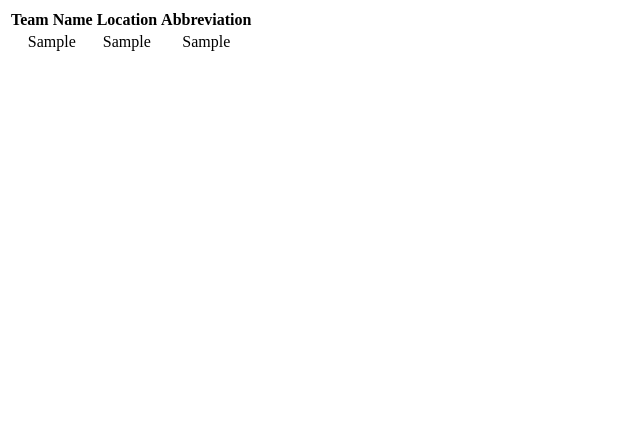
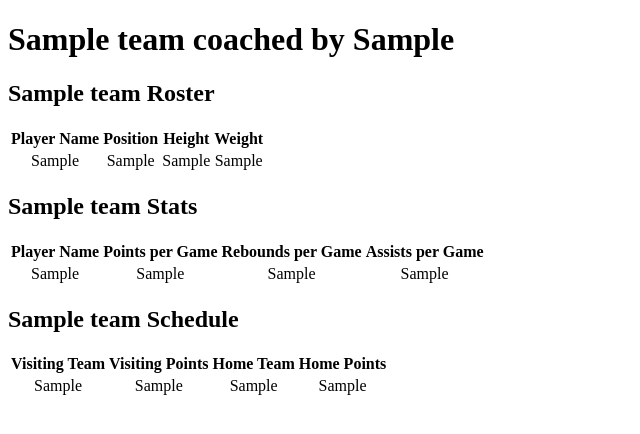
Before and after one commit to jrebibo/nba_db_project, a Django app: template nbaDashboard/the_league/templates/team_information.html in a window 1280 px wide. Shown: the top 434 px of the page, without its empty margins (0-640 px from the left). Run offline with Django 3.2, Linux system fonts and the light colour scheme; the template is opened without the code that fills it: most values are stand-ins (such as "Sample title", 1, 10 or a date in 2020).

Commit message:
Added more functionality

```diff
--- a/nbaDashboard/the_league/templates/team_information.html
+++ b/nbaDashboard/the_league/templates/team_information.html
@@ -1,18 +1,56 @@
 <!DOCTYPE html>
 <html>
 <body>
-
+<h1> {{ team }} coached by {{ team_coach }} </h1>
+<h2> {{ team }} Roster </h2>
 <table style="text-align: center">
     <tr>
-        <th>Team Name</th>
-        <th>Location</th>
-        <th>Abbreviation</th>
+        <th>Player Name</th>
+        <th>Position</th>
+        <th>Height</th>
+        <th>Weight</th>
     </tr>
-    {% for value in team_info %}
+    {% for value in team_roster %}
     <tr>
         <td> {{ value.0 }} </td>
         <td> {{ value.1 }} </td>
         <td> {{ value.2 }} </td>
+        <td> {{ value.3 }} </td>
+    </tr>
+    {% endfor %}
+    </table>
+
+<h2> {{ team }} Stats </h2>
+<table style="text-align: center">
+    <tr>
+        <th>Player Name</th>
+        <th>Points per Game</th>
+        <th>Rebounds per Game</th>
+        <th>Assists per Game</th>
+    </tr>
+    {% for value in team_stats %}
+    <tr>
+        <td> {{ value.0 }} </td>
+        <td> {{ value.1 }} </td>
+        <td> {{ value.2 }} </td>
+        <td> {{ value.3 }} </td>
+    </tr>
+    {% endfor %}
+    </table>
+<h2> {{ team }} Schedule </h2>
+<table style="text-align: center">
+    <tr>
+        <th>Visiting Team</th>
+        <th>Visiting Points</th>
+        <th>Home Team</th>
+        <th>Home Points</th>
+    </tr>
+    {% for value in team_schedule %}
+    <tr>
+        <td> {{ value.0 }} </td>
+        <td> {{ value.1 }} </td>
+        <td> {{ value.2 }} </td>
+        <td> {{ value.3 }} </td>
     </tr>
     {% endfor %}
     </table>
--- a/nbaDashboard/the_league/urls.py
+++ b/nbaDashboard/the_league/urls.py
@@ -11,7 +11,8 @@ urlpatterns = [
     path('team_name', views.get_team_names, name="team_names"),
     path('team_abbreviations', views.get_team_abbreviations, name="team_abbreviations"),
     path('team_location', views.get_team_location, name="team_locations"),
-    path('view_roster', views.view_roster, name="view_roster"),
-
+    path('view_team', views.view_team_information, name="view_team"),
+    path('add', views.add_information, name="add"),
+    path('add_player', views.add_player, name="add_player"),
 
 ]
```
Also changed, not shown: nbaDashboard/the_league/templates/add_information.html (added, +17 -0 lines), nbaDashboard/the_league/templates/index.html (+5 -4 lines), nbaDashboard/the_league/templates/teams.html (renamed from nbaDashboard/the_league/templates/team_roster.html, +4 -6 lines), nbaDashboard/the_league/views.py (+48 -7 lines).
